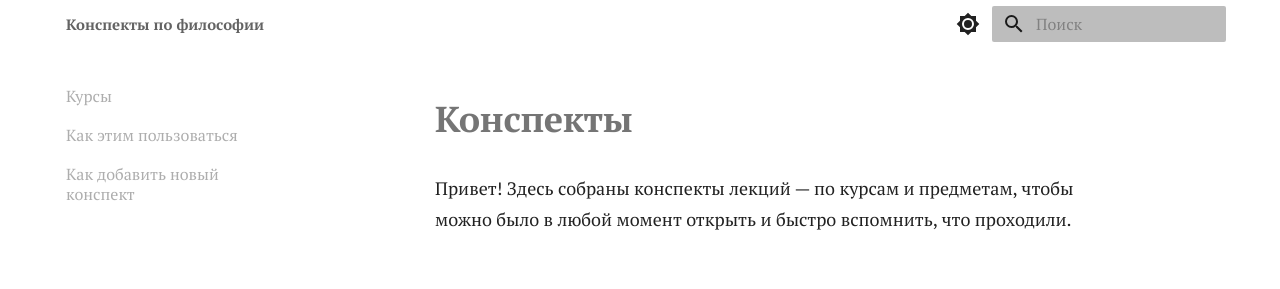
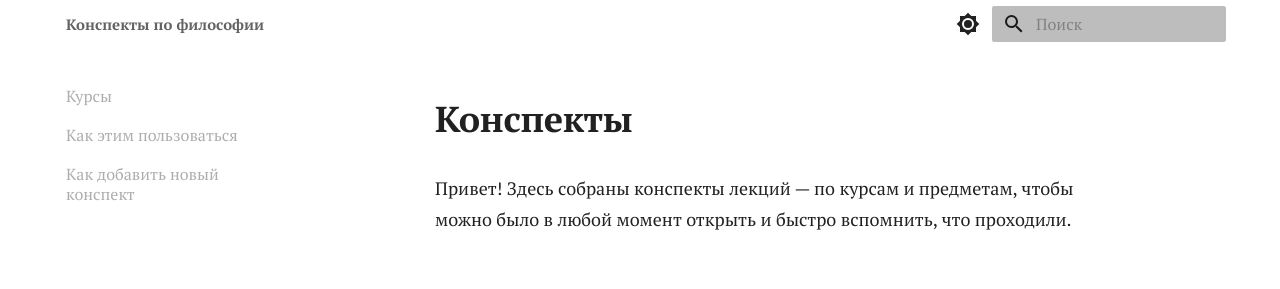
Before and after one commit to KseniaLapushka/phylosophie, an MkDocs documentation site: the page built from docs/index.md, in a window 1280 px wide. Shown: the top 289 px of the page. Built offline with MkDocs 1.6.1 and Material for MkDocs 9.7.7, drawn with Linux system fonts in a browser that asks for light colours; comment, search, counter and statistics services are not loaded.

Commit message:
Force our colors with !important on custom properties + explicit heading colors
Co-Authored-By: Claude Sonnet 5 <noreply@anthropic.com>

```diff
--- a/docs/stylesheets/extra.css
+++ b/docs/stylesheets/extra.css
@@ -6,8 +6,8 @@
 
 :root {
   /* фон — как в светлой теме Клода: hsl(60, 14.29%, 97.25%) */
-  --md-default-bg-color: #faf9f5;
-  --md-default-fg-color: #141413;
+  --md-default-bg-color: #faf9f5 !important;
+  --md-default-fg-color: #141413 !important;
   --md-default-fg-color--light: #6b665e;
   --md-default-fg-color--lighter: #a39d92;
   --md-primary-fg-color: #faf9f5;
@@ -30,8 +30,8 @@
 
 [data-md-color-scheme="slate"] {
   /* фон — как в тёмной теме Клода: hsl(0, 0%, 8.24%) */
-  --md-default-bg-color: #151515;
-  --md-default-fg-color: #e9e4d8;
+  --md-default-bg-color: #151515 !important;
+  --md-default-fg-color: #e9e4d8 !important;
   --md-default-fg-color--light: #b0aa9b;
   --md-default-fg-color--lighter: #6e6a5e;
   --md-primary-fg-color: #151515;
@@ -162,6 +162,15 @@ body {
   font-weight: 600;
   font-size: 1.8rem;
   margin-bottom: 1.5rem;
+}
+
+.md-typeset h1,
+.md-typeset h2,
+.md-typeset h3,
+.md-typeset h4,
+.md-typeset h5,
+.md-typeset h6 {
+  color: var(--md-default-fg-color) !important;
 }
 
 /* ---- убираем значок ¶ у заголовков при наведении ---- */
```
